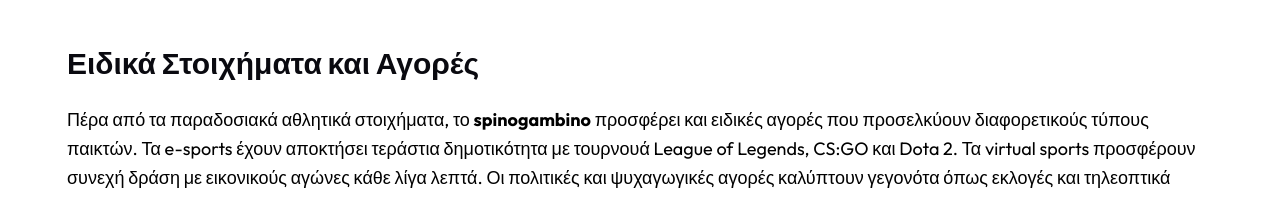
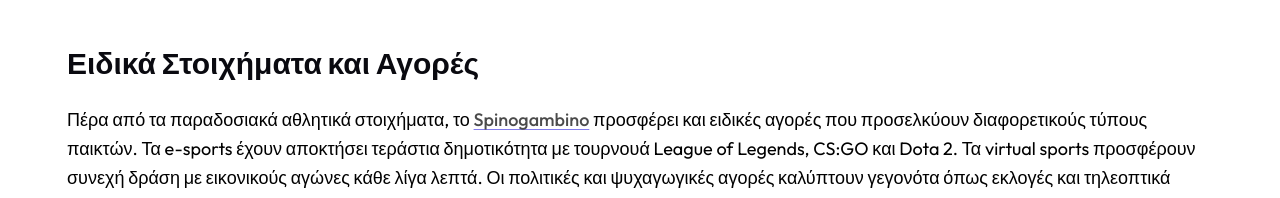
Before and after one commit to ecj-72/spinogambinoapp.com.gr, a plain HTML site: page index.html in a window 1280 px wide. Shown: the part 5684-5882 px from the top of the page. Drawn offline with Linux system fonts and the light colour scheme.

Commit message:
Update index.html

```diff
--- a/index.html
+++ b/index.html
@@ -387,7 +387,7 @@ HD ανάλυση.</p>
 <h3></h3>
 <h3></h3>
 <h3 id="ειδικά-στοιχήματα-και-αγορές"><strong>Ειδικά Στοιχήματα και Αγορές</strong></h3>
-<p>Πέρα από τα παραδοσιακά αθλητικά στοιχήματα, το <strong>spinogambino</strong>
+<p>Πέρα από τα παραδοσιακά αθλητικά στοιχήματα, το <strong><a href="https://spinogambino.es" title="Spinogambino">Spinogambino</a></strong>
 προσφέρει και ειδικές αγορές που προσελκύουν διαφορετικούς τύπους
 παικτών. Τα e-sports έχουν αποκτήσει τεράστια δημοτικότητα με τουρνουά
 League of Legends, CS:GO και Dota 2. Τα virtual sports προσφέρουν συνεχή
```
